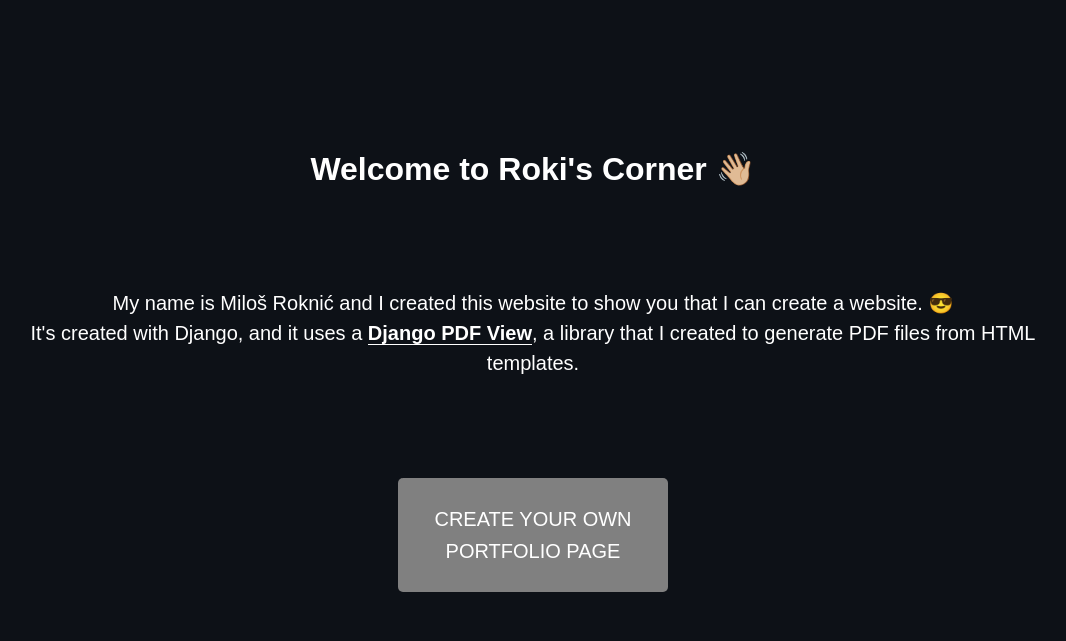
After one commit to roknicmilos/rokis-portfolio, a Django app: page / in a window 1280 px wide. The commit adds this page. Shown: the top 641 px of the page, without its empty margins (107-1173 px from the left). Run offline with Django 5.2, Linux system fonts and the light colour scheme.

Commit message:
Add index page

```diff
--- a/cv/templates/cv/cv.html
+++ b/cv/templates/cv/cv.html
@@ -3,9 +3,6 @@
 {% load static %}
 
 {% block style %}
-    <link rel="apple-touch-icon" sizes="180x180" href="{% static '/apple-touch-icon.png' %}">
-    <link rel="icon" type="image/png" sizes="32x32" href="{% static '/favicon-32x32.png' %}">
-    <link rel="icon" type="image/png" sizes="16x16" href="{% static '/favicon-16x16.png' %}">
-    <link rel="manifest" href="{% static '/manifest.json' %}">
+    {% include 'includes/icons.html' %}
     {{ block.super }}
 {% endblock style %}
--- a/rokis_corner/urls.py
+++ b/rokis_corner/urls.py
@@ -3,7 +3,10 @@ from django.urls import path, include
 from django.conf import settings
 from django.conf.urls.static import static
 
+from rokis_corner.views import get_index_page
+
 urlpatterns = [
+    path('', get_index_page, name='index'),
     path('admin/', admin.site.urls),
     path('<slug:slug>/', include('cv.urls', namespace='cv')),
 ]
--- /dev/null
+++ b/rokis_corner/views.py
@@ -0,0 +1,5 @@
+from django.shortcuts import render
+
+
+def get_index_page(request):
+    return render(request, 'index.html')
--- /dev/null
+++ b/static/css/index.css
@@ -0,0 +1,86 @@
+body {
+    font-family: Arial, sans-serif;
+    margin: 0;
+    padding: 0;
+    background-color: #0d1117;
+    color: white;
+}
+
+h1 {
+    text-align: center;
+    margin: 150px 0 50px 0;
+}
+
+main {
+    display: flex;
+    flex-direction: column;
+}
+
+.introduction {
+    width: 80%;
+    margin: 50px auto;
+    text-align: center;
+    font-size: 20px;
+    line-height: 1.5;
+}
+
+.introduction a {
+    color: white;
+    font-weight: 900;
+    text-decoration: none;
+    border-bottom: 1px solid white;
+}
+
+.create-portfolio-button {
+    position: relative;
+    margin: 50px auto;
+    padding: 25px 35px;
+    background-color: grey;
+    border-radius: 5px;
+    font-size: 20px;
+    max-width: 200px;
+    line-height: 1.6;
+    color: white;
+    text-decoration: none;
+    text-align: center;
+    cursor: pointer;
+}
+
+.create-portfolio-button__tooltip-text {
+    visibility: hidden;
+    width: 150px; /* Adjust the width as needed */
+    height: 50px;
+    display: flex;
+    justify-content: center;
+    align-items: center;
+    background-color: white;
+    color: black;
+    text-align: center;
+    border-radius: 5px;
+    padding: 5px;
+    position: absolute;
+    z-index: 1;
+    bottom: 105%; /* Position the tooltip above the text */
+    left: 50%;
+    margin-left: -80px; /* Center the tooltip */
+    opacity: 0;
+    transition: opacity 0.3s;
+}
+
+/* Tooltip arrow */
+.create-portfolio-button__tooltip-text::after {
+    content: "";
+    position: absolute;
+    top: 100%; /* At the bottom of the tooltip */
+    left: 50%;
+    margin-left: -5px;
+    border-width: 5px;
+    border-style: solid;
+    border-color: white transparent transparent transparent;
+}
+
+/* Show the tooltip text when hovering */
+.create-portfolio-button:hover .create-portfolio-button__tooltip-text {
+    visibility: visible;
+    opacity: 1;
+}
--- /dev/null
+++ b/templates/includes/icons.html
@@ -0,0 +1,6 @@
+{% load static %}
+
+<link rel="apple-touch-icon" sizes="180x180" href="{% static '/icons/apple-touch-icon.png' %}">
+<link rel="icon" type="image/png" sizes="32x32" href="{% static '/icons/favicon-32x32.png' %}">
+<link rel="icon" type="image/png" sizes="16x16" href="{% static '/icons/favicon-16x16.png' %}">
+<link rel="manifest" href="{% static '/manifest.json' %}">
--- /dev/null
+++ b/templates/index.html
@@ -0,0 +1,33 @@
+{% load i18n static %}
+
+{% get_current_language as CURRENT_LANGUAGE_CODE %}
+
+<!DOCTYPE html>
+<html lang="{{ CURRENT_LANGUAGE_CODE }}">
+<head>
+    <title>{% trans "Roki's Corner" %}</title>
+    <meta charset="utf-8">
+    <meta name="viewport" content="width=device-width, initial-scale=1.0">
+    {% include 'includes/icons.html' %}
+    <link rel="stylesheet" href="{% static 'css/index.css' %}">
+</head>
+<body>
+<main>
+    <h1>{% trans "Welcome to Roki's Corner" %} 👋🏼</h1>
+    <p class="introduction">
+        My name is Miloš Roknić and I created this website to show
+        you that I can create a website. 😎
+        <br/>
+        It's created with Django, and it uses a
+        <a href="https://pypi.org/project/django-pdf-view/">Django PDF View</a>,
+        a library that I created to generate PDF files from HTML templates.
+    </p>
+    <a class="create-portfolio-button" href="#">
+        {% trans "Create your own portfolio page"|upper %}
+        <span class="create-portfolio-button__tooltip-text">
+            {% trans "Coming soon" %}
+        </span>
+    </a>
+</main>
+</body>
+</html>
```
Also changed, not shown: static/icons/android-chrome-192x192.png (renamed from static/android-chrome-192x192.png), static/icons/android-chrome-512x512.png (renamed from static/android-chrome-512x512.png), static/icons/apple-touch-icon.png (renamed from static/apple-touch-icon.png), static/icons/favicon-16x16.png (renamed from static/favicon-16x16.png), static/icons/favicon-32x32.png (renamed from static/favicon-32x32.png), static/manifest.json.
